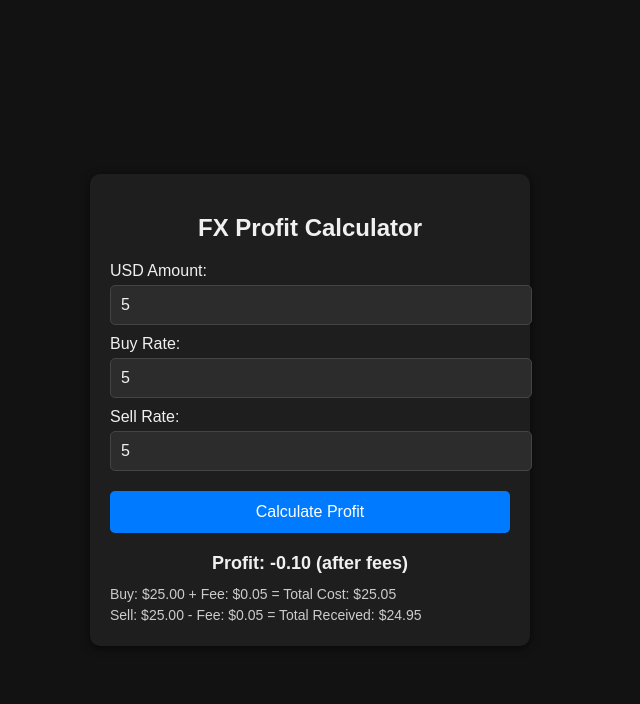
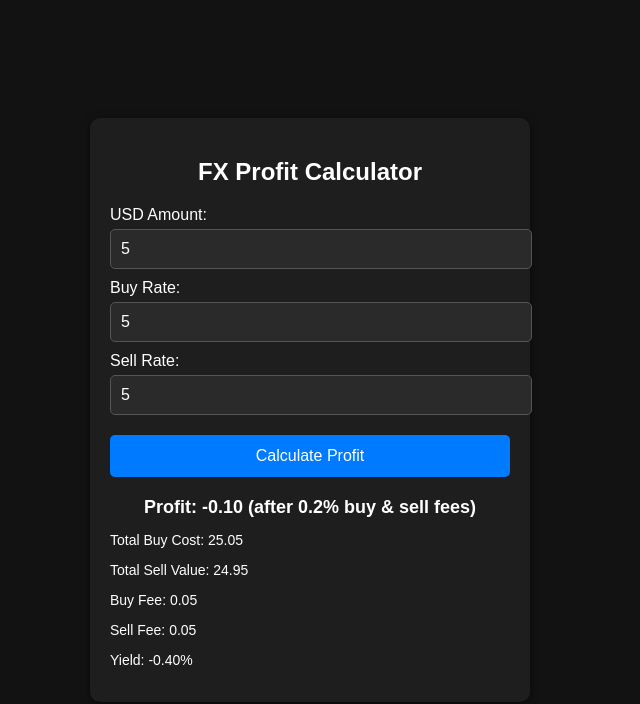
Before and after one commit to ahboyJC/CurrencyExchange, a plain HTML site: page index.html in a window 1280 px wide. Both pictures are taken after typing "5", "5", "5" into the empty fields and a click on the button "Calculate Profit". Shown: the whole page, without its empty margins (330-970 px from the left). Drawn offline with Linux system fonts and the light colour scheme.

Commit message:
Include yield calculation

```diff
--- a/index.html
+++ b/index.html
@@ -8,7 +8,7 @@
     body {
       font-family: Arial, sans-serif;
       background: #121212;
-      color: #f0f0f0;
+      color: #ffffff;
       display: flex;
       justify-content: center;
       align-items: center;
@@ -20,7 +20,7 @@
       background: #1e1e1e;
       padding: 20px;
       border-radius: 10px;
-      box-shadow: 0 2px 8px rgba(0, 0, 0, 0.6);
+      box-shadow: 0 2px 8px rgba(0, 0, 0, 0.5);
       width: 100%;
       max-width: 400px;
     }
@@ -36,11 +36,11 @@
       width: 100%;
       padding: 10px;
       margin-top: 5px;
-      border: 1px solid #444;
+      border: 1px solid #555;
       border-radius: 5px;
       font-size: 16px;
-      background: #2c2c2c;
-      color: #f0f0f0;
+      background-color: #2a2a2a;
+      color: #fff;
     }
     .calculator button {
       margin-top: 20px;
@@ -65,8 +65,7 @@
     .breakdown {
       margin-top: 10px;
       font-size: 14px;
-      line-height: 1.5;
-      color: #ccc;
+      text-align: left;
     }
     @media (max-width: 480px) {
       .calculator {
@@ -126,11 +125,16 @@
       const totalReceived = totalSell - sellFee;
 
       const profit = totalReceived - totalCost;
+      const yieldPercent = (profit / totalCost) * 100;
 
-      document.getElementById("result").textContent = `Profit: ${profit.toFixed(2)} (after fees)`;
-      document.getElementById("breakdown").innerHTML =
-        `Buy: $${totalBuy.toFixed(2)} + Fee: $${buyFee.toFixed(2)} = Total Cost: $${totalCost.toFixed(2)}<br>` +
-        `Sell: $${totalSell.toFixed(2)} - Fee: $${sellFee.toFixed(2)} = Total Received: $${totalReceived.toFixed(2)}`;
+      document.getElementById("result").textContent = `Profit: ${profit.toFixed(2)} (after 0.2% buy & sell fees)`;
+      document.getElementById("breakdown").innerHTML = `
+        <p>Total Buy Cost: ${totalCost.toFixed(2)}</p>
+        <p>Total Sell Value: ${totalReceived.toFixed(2)}</p>
+        <p>Buy Fee: ${buyFee.toFixed(2)}</p>
+        <p>Sell Fee: ${sellFee.toFixed(2)}</p>
+        <p>Yield: ${yieldPercent.toFixed(2)}%</p>
+      `;
     }
   </script>
 </body>
```
